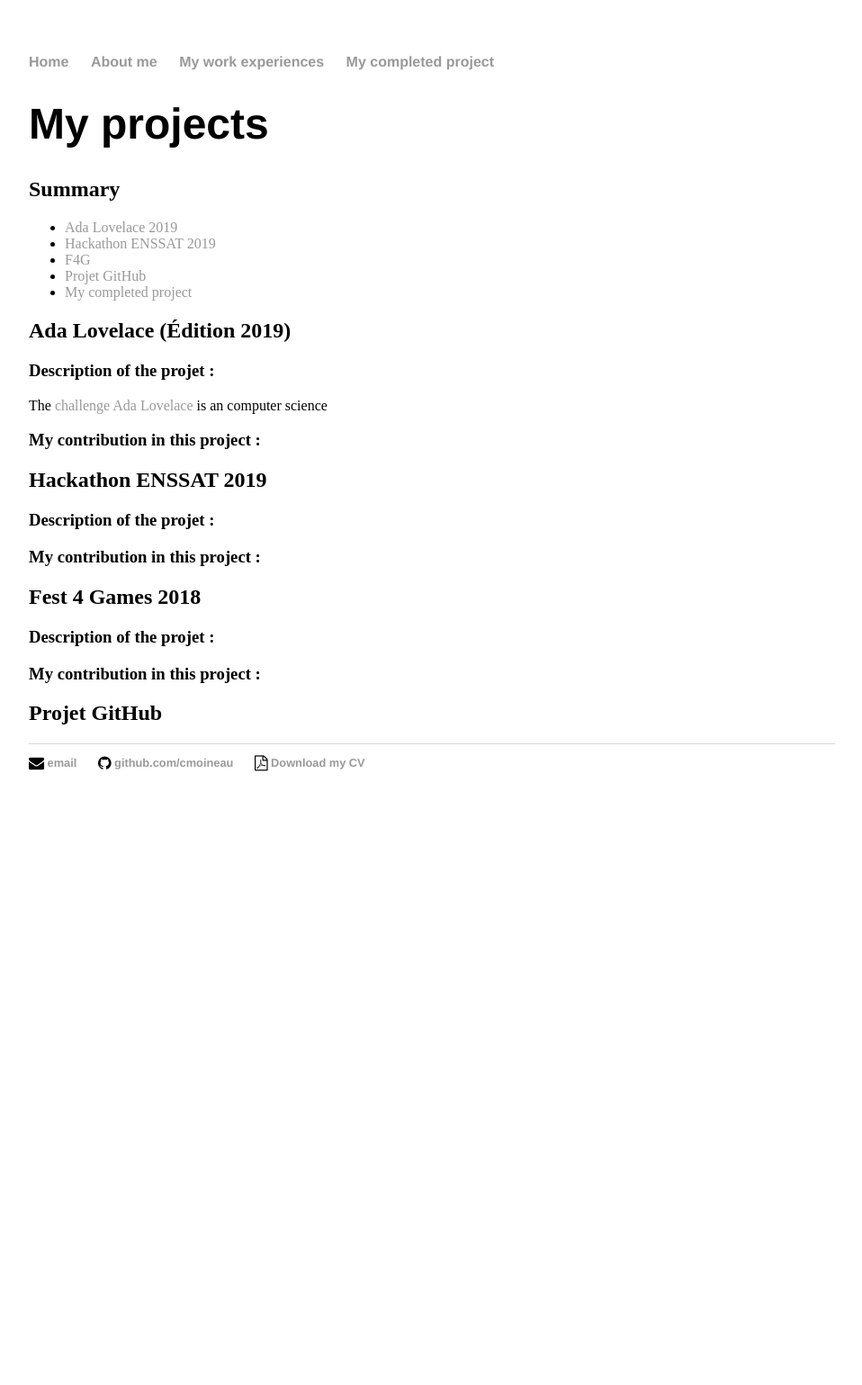
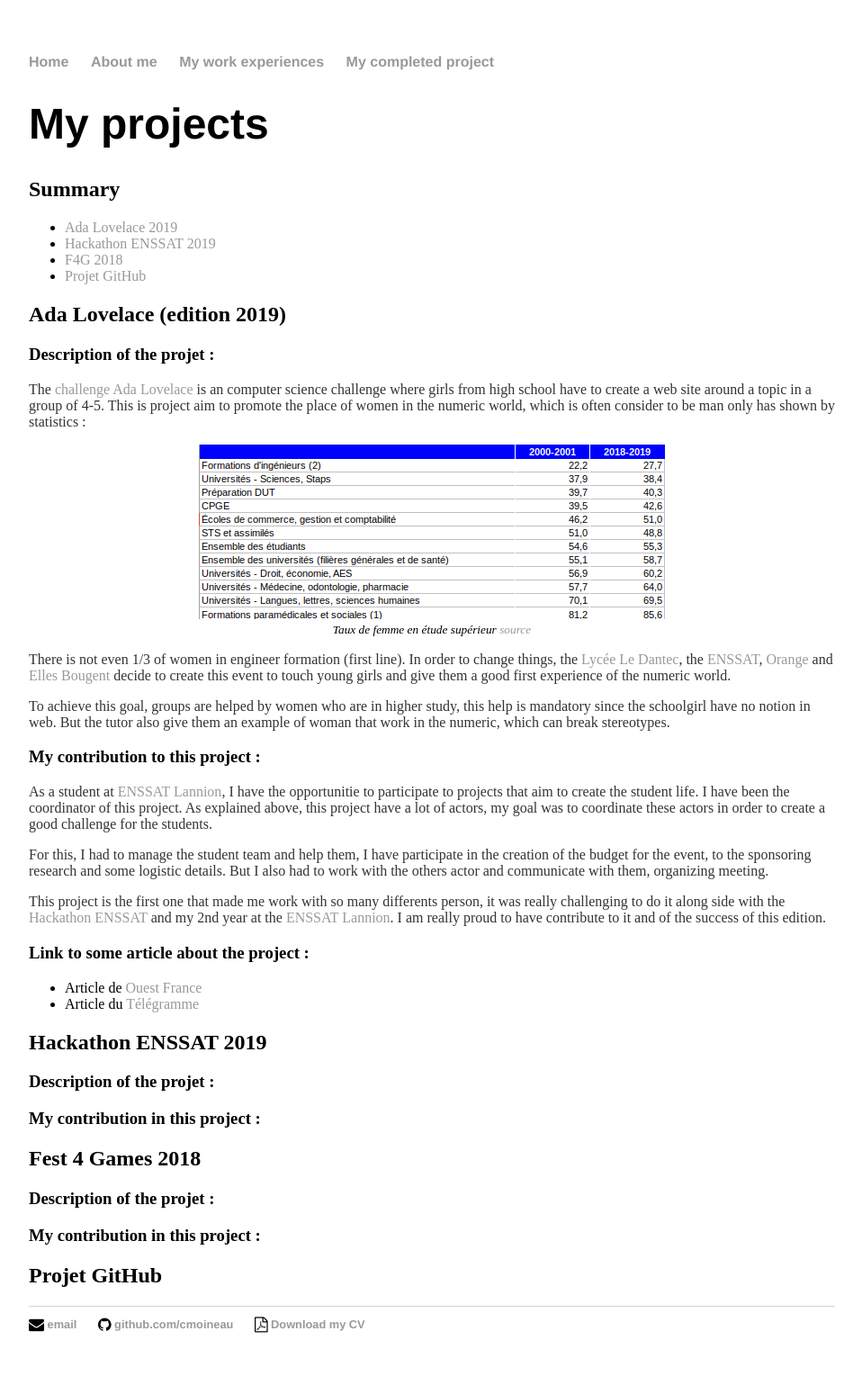
Before and after one commit to cmoineau/cmoineau.github.io, a Jekyll site: the page built from project/index.html, in a window 1280 px wide. Shown: the whole page at 90% size, without its empty margins (160-1118 px from the left). Built offline with Jekyll 4.4.1, drawn with Linux system fonts in a browser that asks for light colours; before the commit the page ends 915 px from its top, so only the background shows below that.

Commit message:
Adding my experience in Ada Lovelace

```diff
--- a/css/main.css
+++ b/css/main.css
@@ -33,6 +33,12 @@ footer {
     font-size: .8em;
 }
 
+figure {
+    text-align: center;
+    font-style: italic;
+    font-size: smaller;
+}
+
 ul.posts {
     margin: 20px auto 40px;
     font-size: 1.5em;
--- a/project/index.html
+++ b/project/index.html
@@ -9,16 +9,48 @@ title: Cyril MOINEAU
 		<ul>
     		<li><a href="#Ada">Ada Lovelace 2019</a></li>
     		<li><a href="#Hacka">Hackathon ENSSAT 2019</a></li>
-        	<li><a href="#F4G">F4G</a></li>
+        	<li><a href="#F4G">F4G 2018</a></li>
     		<li><a href="#GitHub">Projet GitHub</a></li>
-    		<li><a href="/project">My completed project</a></li>
     	</ul>
 
-    	<h2 id="Ada">Ada Lovelace (Édition 2019)</h2>
+    	<h2 id="Ada">Ada Lovelace (edition 2019)</h2>
 
 	    	<h3>Description of the projet :</h3>
-	    		The <a href="https://adalovelace.ledantec-numerique.fr/">challenge Ada Lovelace</a> is an computer science
-	    	<h3>My contribution in this project :</h3>
+	    		<p>
+	    			The <a href="https://adalovelace.ledantec-numerique.fr/">challenge Ada Lovelace</a> is an computer science challenge where girls from high school have to create a web site around a topic in a group of 4-5.
+	    			This is project aim to promote the place of women in the numeric world, which is often consider to be man only has shown by statistics :
+	    		</p>
+
+	    		<figure>
+					<img src="/ressources/taux_femmes_ens_sup.png" alt="Taux de Femme en étude Supérieur">
+					<figcaption>Taux de femme en étude supérieur <a href="https://www.education.gouv.fr/cid57096/reperes-et-references-statistiques.html">source</a></figcaption>
+				</figure>
+
+				<p>
+					There is not even 1/3 of women in engineer formation (first line).
+					In order to change things, the <a href="http://lycee-ledantec.fr/">Lycée Le Dantec</a>, the <a href="http://www.enssat.fr/">ENSSAT</a>, <a href="https://www.orange.fr/portail">Orange</a> and <a href="http://www.ellesbougent.com/">Elles Bougent</a> decide to create this event to touch young girls and give them a good first experience of the numeric world.
+				</p>
+				<p>
+					To achieve this goal, groups are helped by women who are in higher study, this help is mandatory since the schoolgirl have no notion in web. But the tutor also give them an example of woman that work in the numeric, which can break stereotypes.
+				</p>
+
+
+	    	<h3>My contribution to this project :</h3>
+
+	    		<p>
+	    			As a student at <a href="http://www.enssat.fr/">ENSSAT Lannion</a>, I have the opportunitie to participate to projects that aim to create the student life. I have been the coordinator of this project. As explained above, this project have a lot of actors, my goal was to coordinate these actors in order to create a good challenge for the students.
+	    		</p>
+	    		<p>
+	    			For this, I had to manage the student team and help them, I have participate in the creation of the budget for the event, to the sponsoring research and some logistic details. But I also had to work with the others actor and communicate with them, organizing meeting.
+	    		</p>
+	    		<p>
+	    			This project is the first one that made me work with so many differents person, it was really challenging to do it along side with the <a href="#Hacka">Hackathon ENSSAT</a> and my 2nd year at the <a href="http://www.enssat.fr/">ENSSAT Lannion</a>. I am really proud to have contribute to it and of the success of this edition.
+	    		</p>
+	    	<h3>Link to some article about the project :</h3>
+	    	<ul>
+	    		<li>Article de <a href="https://www.ouest-france.fr/bretagne/lannion-22300/lannion-au-lycee-les-filles-font-parler-leur-science-6287822">Ouest France</a></li>
+	    		<li>Article du <a href="https://www.letelegramme.fr/cotes-darmor/lannion/ada-lovelace-des-nouveautes-pour-le-concours-20-03-2019-12237099.php">Télégramme</a></li>
+	    	</ul>
 
     	<h2 id="Hacka">Hackathon ENSSAT 2019</h2>
 
```
Also changed, not shown: ressources/taux_femmes_ens_sup.png (added).
